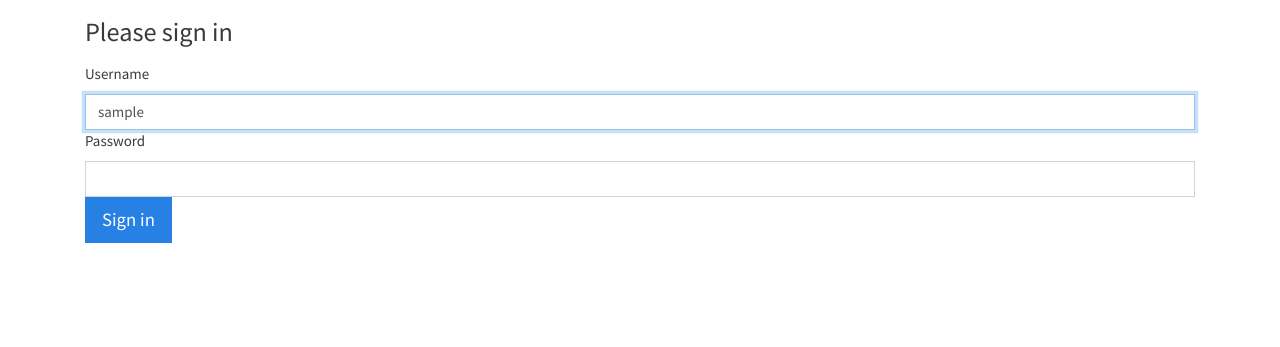
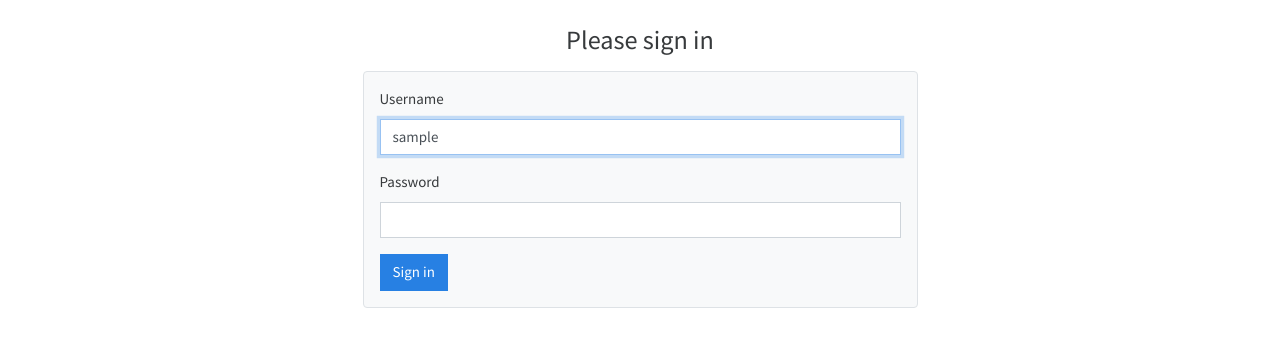
Before and after one commit to afanasev-anton/Alumni_union, a Symfony app: template templates/security/login.html.twig in a window 1280 px wide. Shown: the part 55-402 px from the top of the page. Run offline with Twig, Linux system fonts and the light colour scheme; the template is opened without the code that fills it: most values are stand-ins (such as "Sample title", 1, 10 or a date in 2020); some libraries are stand-ins or nearby versions.

Commit message:
small style changes register && login

```diff
--- a/templates/security/login.html.twig
+++ b/templates/security/login.html.twig
@@ -14,9 +14,10 @@
         </div>
     {% endif %}
 
-    <h1 class="h3 mb-3 font-weight-normal">Please sign in</h1>
+    <h1 class="h3 mb-3 mt-4 font-weight-normal text-center">Please sign in</h1>
+    <div class="col-md-6 mx-auto border rounded p-3 bg-light">
     <label for="inputUsername">Username</label>
-    <input type="text" value="{{ last_username }}" name="username" id="inputUsername" class="form-control" required autofocus>
+    <input type="text" value="{{ last_username }}" name="username" id="inputUsername" class="form-control mb-3" required autofocus>
     <label for="inputPassword">Password</label>
     <input type="password" name="password" id="inputPassword" class="form-control" required>
 
@@ -35,8 +36,9 @@
         </div>
     #}
 
-    <button class="btn btn-lg btn-primary" type="submit">
+    <button class="btn btn-primary mt-3" type="submit">
         Sign in
     </button>
+    </div>
 </form>
 {% endblock %}
```
Also changed, not shown: templates/registration/register.html.twig (+21 -7 lines).
